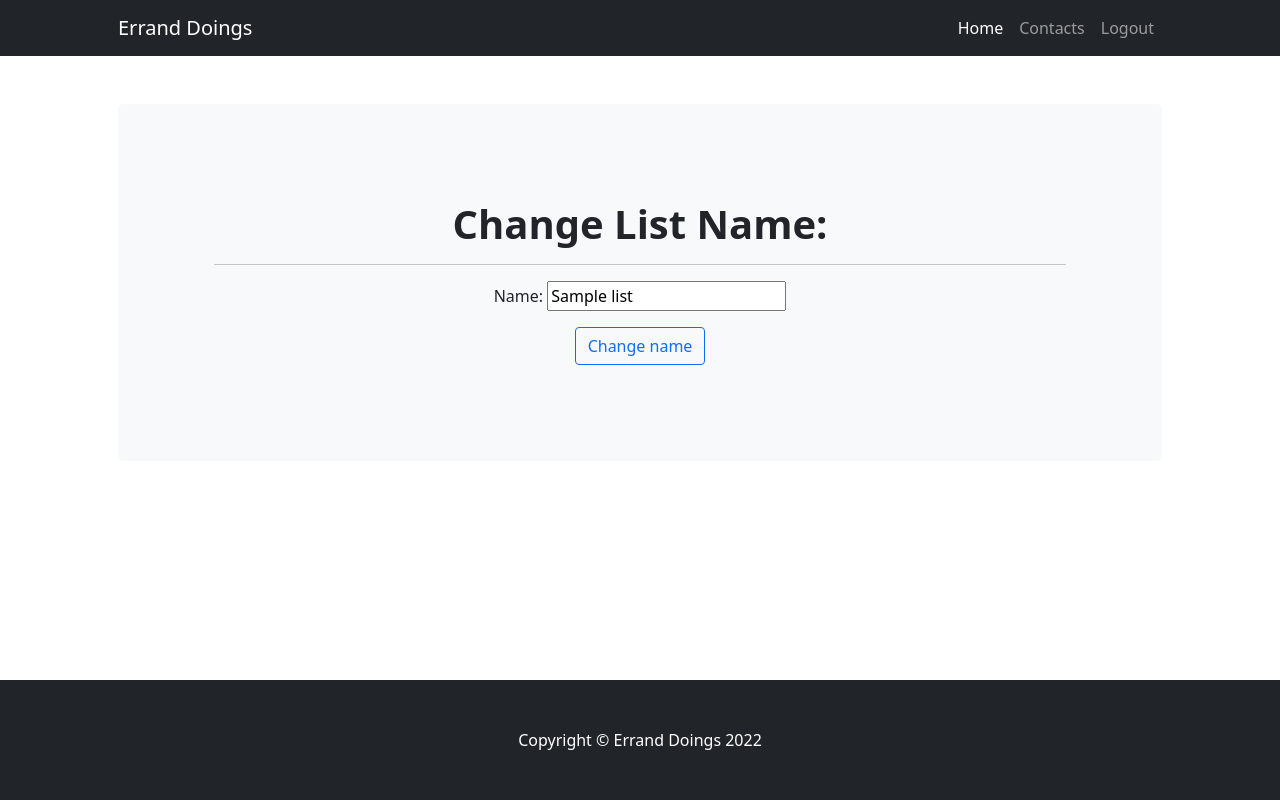
After one commit to Seamse/ci-project-four, a Django app: page /edit_name/1 in a window 1280 px wide. The commit adds this page. Run offline with Django 4.2, Linux system fonts and the light colour scheme; tables that the repository leaves empty hold one stand-in row (values such as "Sample post"); some libraries are stand-ins or nearby versions.

Commit message:
Add edit list name functionality

```diff
--- a/doings/urls.py
+++ b/doings/urls.py
@@ -22,4 +22,5 @@ urlpatterns = [
     path('', views.home, name='home'),
     path('add', views.add_list, name='add'),
     path('edit/<list_id>', views.edit, name='edit'),
+    path('edit_name/<list_id>', views.edit_name, name='edit_name'),
 ]
--- a/errands/forms.py
+++ b/errands/forms.py
@@ -2,7 +2,7 @@ from django import forms
 from errands import models
 
 
-class NewListForm(forms.ModelForm):
+class ListForm(forms.ModelForm):
     class Meta:
         model = models.List
         fields = ['name']
--- a/errands/views.py
+++ b/errands/views.py
@@ -13,11 +13,11 @@ def home(request):
 
 def add_list(request):
     if request.method == "POST":
-        form = forms.NewListForm(request.POST)
+        form = forms.ListForm(request.POST)
         if form.is_valid():
             form.save()
         return redirect('home')
-    form = forms.NewListForm()
+    form = forms.ListForm()
     context = {
         'form': form
     }
@@ -30,3 +30,17 @@ def edit(request, list_id):
         'list': list
     }
     return render(request, 'edit_redirect.html', context)
+
+
+def edit_name(request, list_id):
+    list = get_object_or_404(List, id=list_id)
+    if request.method == "POST":
+        form = forms.ListForm(request.POST, instance=list)
+        if form.is_valid():
+            form.save()
+        return redirect('home')
+    form = forms.ListForm(instance=list)
+    context = {
+        'form': form
+    }
+    return render(request, "edit_name.html", context)
--- /dev/null
+++ b/templates/edit_name.html
@@ -0,0 +1,19 @@
+{% extends "base.html" %}
+{% block content %}
+<!-- Page Content -->
+<section class="py-5">
+    <div class="container px-lg-5">
+        <div class="p-4 p-lg-5 bg-light rounded-3 text-center">
+            <div class="m-4 m-lg-5">
+                <h1 class="fw-bold">Change List Name:</h1>
+                <hr>
+                <form method="POST">
+                    {% csrf_token %}
+                    {{ form.as_p }}
+                    <button type="submit" class="btn btn-outline-primary btn-m">Change name</button>
+                </form>
+            </div>
+        </div>
+    </div>
+</section>
+{% endblock content %}
--- a/templates/edit_redirect.html
+++ b/templates/edit_redirect.html
@@ -14,7 +14,7 @@
                     <h1 class="fw-bold">{{ list.name }}</h1>
                     <p>tasks</p>
                     <hr>
-                    <a class="btn btn-outline-primary btn-m" href="">Edit name</a>
+                    <a class="btn btn-outline-primary btn-m" href="/edit_name/{{ list.id }}">Edit name</a>
                     <a class="btn btn-outline-success btn-m" href="">Add task</a>
                     <a class="btn btn-outline-warning btn-m" href="">Mark as done</a>
                 {% endif %}
```
